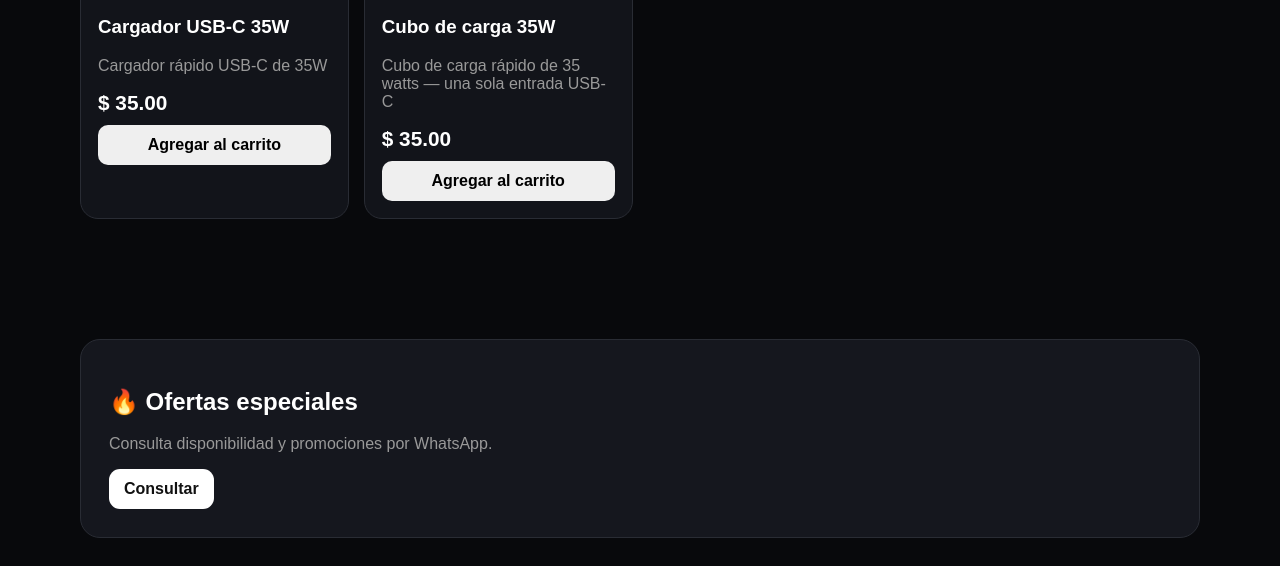
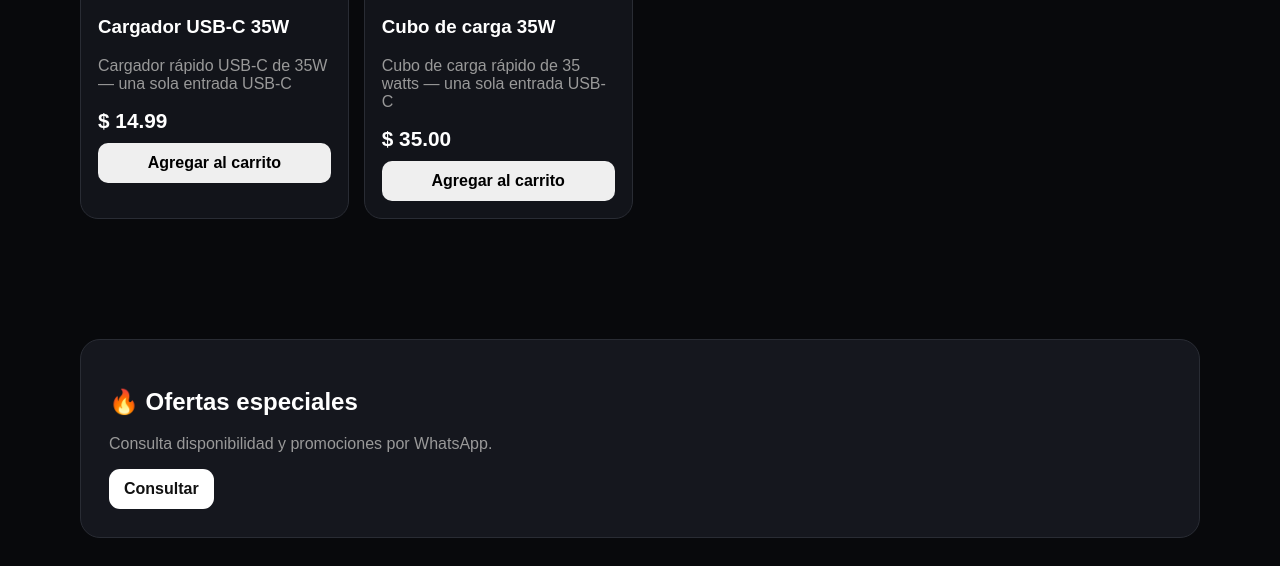
Before and after one commit to accesairpods-arch/Airpods-, a website: page public/index.html in a window 1280 px wide. Shown: the part 1917-2483 px from the top of the page. Drawn offline with Linux system fonts and the light colour scheme.

Commit message:
Actualizar cargador 35W a una sola entrada y $14.99

```diff
--- a/public/index.html
+++ b/public/index.html
@@ -22,7 +22,7 @@ function init(){store={settings:{whatsapp:"593987302507"},products:[
 {id:5,name:"Estuche de silicona iPhone 14 Pro Max",description:"Estuche de silicona para iPhone 14 Pro Max",price:11.99,badge:"NUEVO",image:"https://store.storeimages.cdn-apple.com/4668/as-images.apple.com/is/MQUQ3?wid=1144&hei=1144&fmt=jpeg&qlt=90"},
 {id:6,name:"Estuche de silicona iPhone 15 Pro Max",description:"Estuche de silicona para iPhone 15 Pro Max",price:11.99,badge:"NUEVO",image:"https://store.storeimages.cdn-apple.com/4668/as-images.apple.com/is/MT1U3?wid=1144&hei=1144&fmt=jpeg&qlt=90"},
 {id:7,name:"Estuche de silicona iPhone 16 Pro Max",description:"Estuche de silicona para iPhone 16 Pro Max",price:11.99,badge:"NUEVO",image:"https://store.storeimages.cdn-apple.com/4668/as-images.apple.com/is/MYYT3?wid=1144&hei=1144&fmt=jpeg&qlt=90"},
-{id:8,name:"Estuche de silicona iPhone 17 Pro Max",description:"Estuche de silicona para iPhone 17 Pro Max",price:11.99,badge:"NUEVO",image:"https://store.storeimages.cdn-apple.com/1/as-images.apple.com/is/MGFL4?wid=1144&hei=1144&fmt=jpeg&qlt=90"},{id:9,name:"Cargador USB-C 35W",description:"Cargador rápido USB-C de 35W",price:35,badge:"NUEVO",image:"https://store.storeimages.cdn-apple.com/4668/as-images.apple.com/is/MNWM3?wid=1144&hei=1144&fmt=jpeg&qlt=90"},
+{id:8,name:"Estuche de silicona iPhone 17 Pro Max",description:"Estuche de silicona para iPhone 17 Pro Max",price:11.99,badge:"NUEVO",image:"https://store.storeimages.cdn-apple.com/1/as-images.apple.com/is/MGFL4?wid=1144&hei=1144&fmt=jpeg&qlt=90"},{id:9,name:"Cargador USB-C 35W",description:"Cargador rápido USB-C de 35W — una sola entrada USB-C",price:14.99,badge:"OFERTA",image:"https://www.mophie.com/cdn/shop/files/409919985_Hero.jpg?v=1765305760&width=2000"},
 {id:10,name:"Cubo de carga 35W",description:"Cubo de carga rápido de 35 watts — una sola entrada USB-C",price:35,badge:"NUEVO",image:"https://www.mophie.com/cdn/shop/files/409919985_Hero.jpg?v=1765305760&width=2000"}]};
 $("products").innerHTML;
 $("products").innerHTML=store.products.map(p=>'<article class="product"><div class="pic">'+(p.image?'<img src="'+p.image+'" alt="'+p.name+'" loading="lazy">':'🎧')+'</div><div class="body"><span class="badge">'+p.badge+'</span><h3>'+p.name+'</h3><p class="muted">'+p.description+'</p><div class="price">$ '+money(p.price)+' '+(p.oldPrice?'<span class="old">$ '+money(p.oldPrice)+'</span>':'')+'</div><button class="buy" type="button" onclick="addProduct('+p.id+')">Agregar al carrito</button></div></article>').join("");let link="https://wa.me/"+store.settings.whatsapp+"?text="+encodeURIComponent("Hola AirPods Quito, quiero información sobre sus productos.");$("wa").href=link;$("offer").href=link;renderCart()}init();
```
